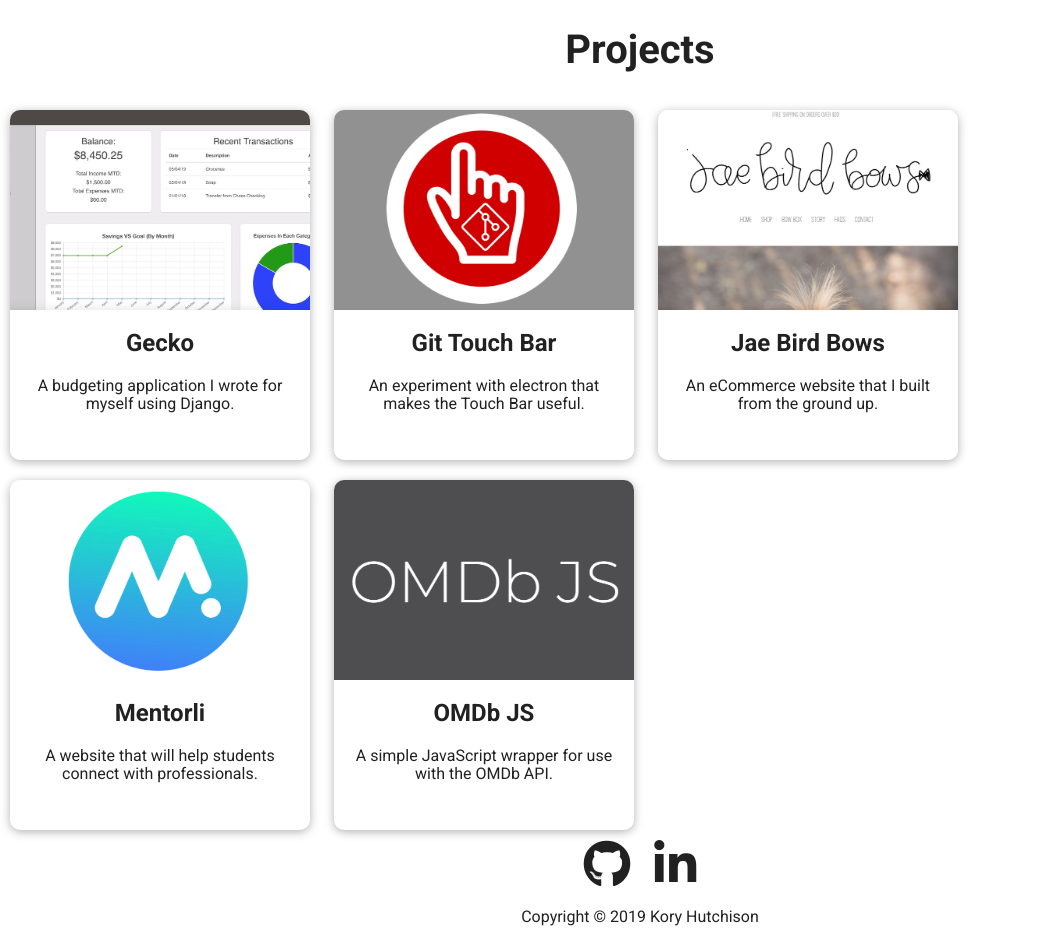
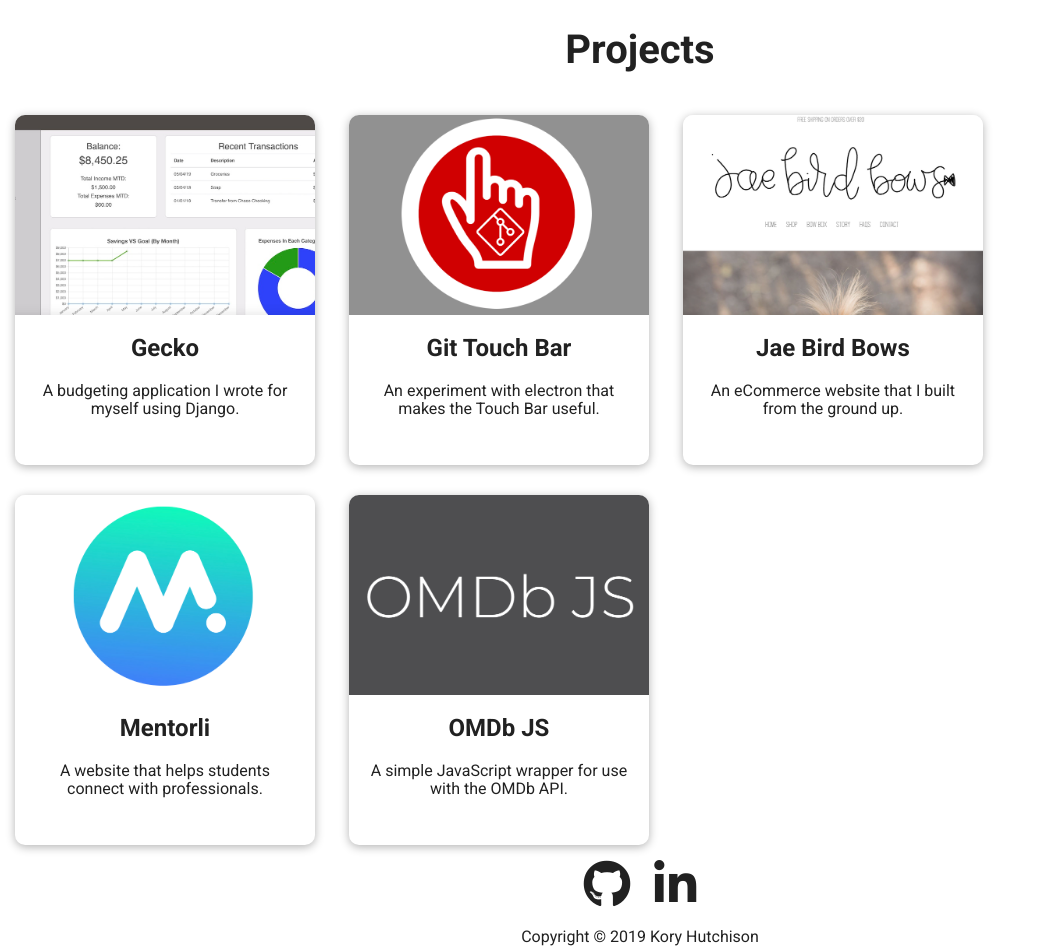
Before and after one commit to koryhutchison/koryhutchison.com, a Jekyll site: the page built from projects.html, in a window 1280 px wide. Shown: the whole page, without its empty margins (0-1044 px from the left). Built offline with Jekyll 4.4.1, drawn with Linux system fonts in a browser that asks for light colours; nearby versions of some CDN libraries.

Commit message:
Fixed minor mistake with mentorli snippet

```diff
--- a/_projects/mentorli.html
+++ b/_projects/mentorli.html
@@ -2,7 +2,7 @@
 layout: default
 title: Mentorli
 heroTitle: Mentorli
-snippet: A website that will help students connect with professionals.
+snippet: A website that helps students connect with professionals.
 image: /assets/images/mentorli.png
 ---
 
--- a/assets/css/styles.css
+++ b/assets/css/styles.css
@@ -83,7 +83,7 @@
     width: 300px;
     height: 350px;
     border-radius: 10px;
-    margin: 10px;
+    margin: 15px;
     box-shadow: 0 2px 10px rgba(0, 0, 0, .3);
     transition: transform .5s ease 0s, box-shadow .5s ease 0s;
 }
```
